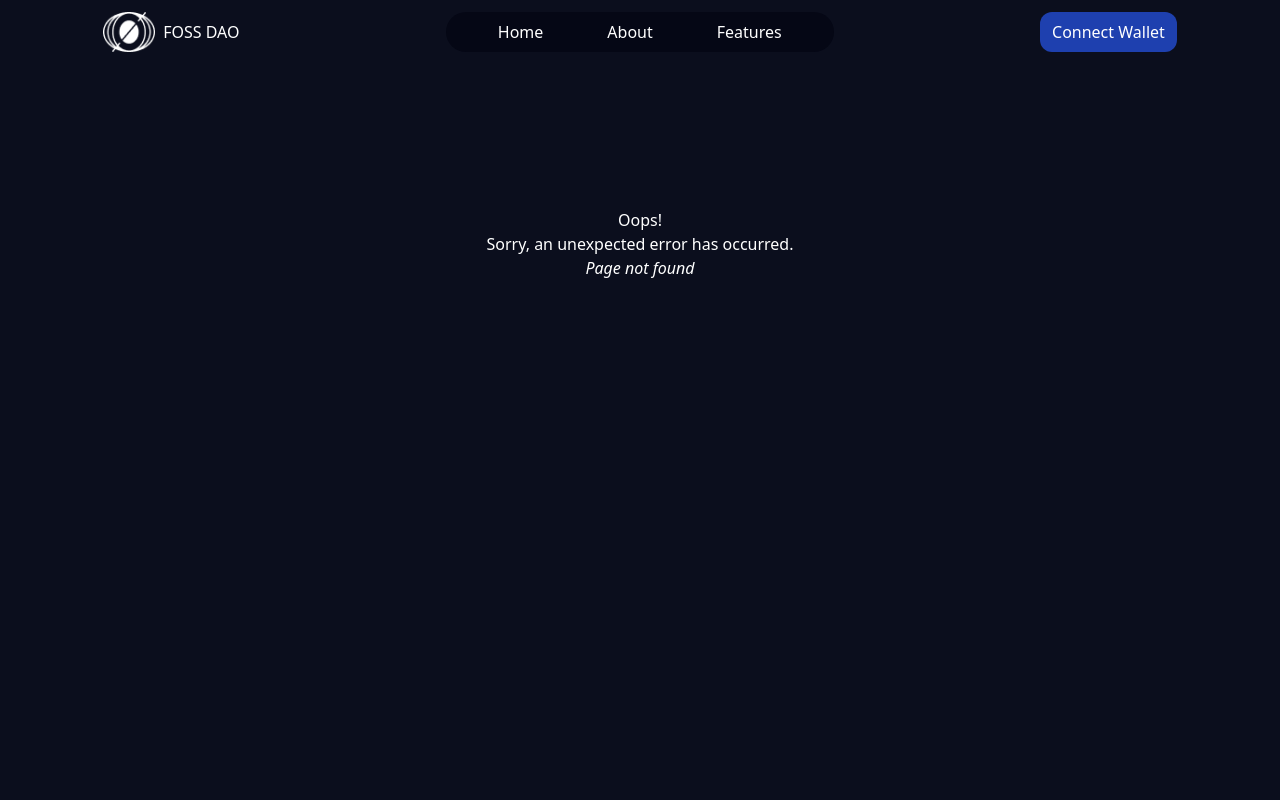
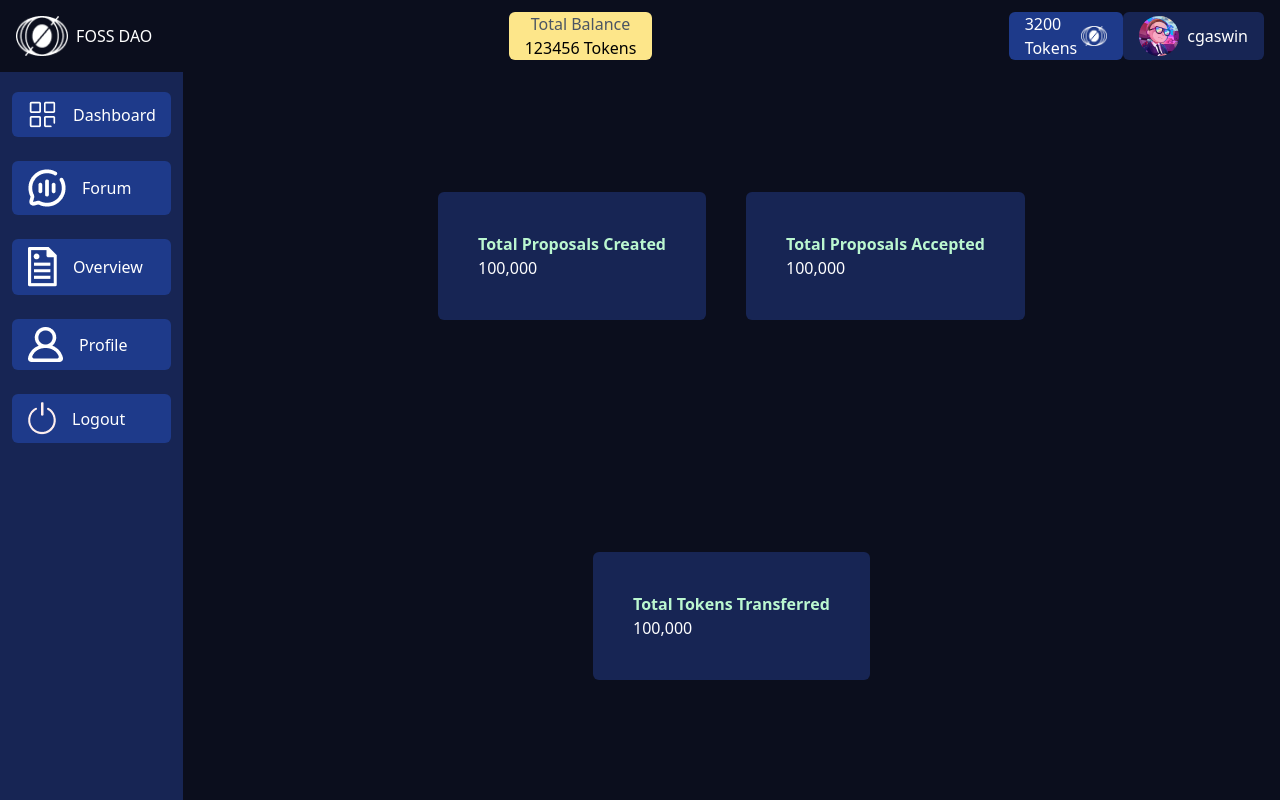
Before and after one commit to cgaswin/FOSS-DAO, a React (Vite) app in the folder client/: page /overview in a window 1280 px wide. Before the commit this address had no page. Built offline with nearby package versions, Linux system fonts and the light colour scheme.

Commit message:
overview page added

```diff
--- a/client/src/App.tsx
+++ b/client/src/App.tsx
@@ -4,6 +4,7 @@ import Dashboard from "./pages/Dashboard";
 import Profile from "./pages/Profile";
 import Error from "./pages/Error";
 import Proposal from "./pages/Proposal";
+import Overview from "./pages/Overview";
 
 const router = createBrowserRouter([
 	{
@@ -20,6 +21,9 @@ const router = createBrowserRouter([
   }, {
     path: "/proposal/create",
     element: <Proposal/>
+  }, {
+    path: "/overview",
+    element: <Overview/>
   }
 ]);
 
--- /dev/null
+++ b/client/src/pages/Overview.tsx
@@ -0,0 +1,37 @@
+import DashboardTopNav from "@/components/DashboardTopNav";
+import Sidebar from "@/components/Sidebar";
+
+function Overview() {
+	return (
+		<div className="h-screen overflow-hidden">
+			<DashboardTopNav />
+			<div className="flex ">
+				<Sidebar />
+				<div className="flex justify-around flex-col overflow-y-scroll h-screen   items-center w-full mt-4 pb-20 ">
+					<div className="flex gap-10">
+						<div className="bg-blue-950 p-10 rounded-md">
+							<h1 className="text-green-200 font-bold">
+								Total Proposals Created
+							</h1>
+							<h2>100,000</h2>
+						</div>
+						<div className="bg-blue-950 p-10 rounded-md">
+							<h1 className="text-green-200 font-bold">
+								Total Proposals Accepted
+							</h1>
+							<h2>100,000</h2>
+						</div>
+					</div>
+					<div className="bg-blue-950 p-10 rounded-md">
+						<h1 className="text-green-200 font-bold">
+							Total Tokens Transferred
+						</h1>
+						<h2>100,000</h2>
+					</div>
+				</div>
+			</div>
+		</div>
+	);
+}
+
+export default Overview;
```
